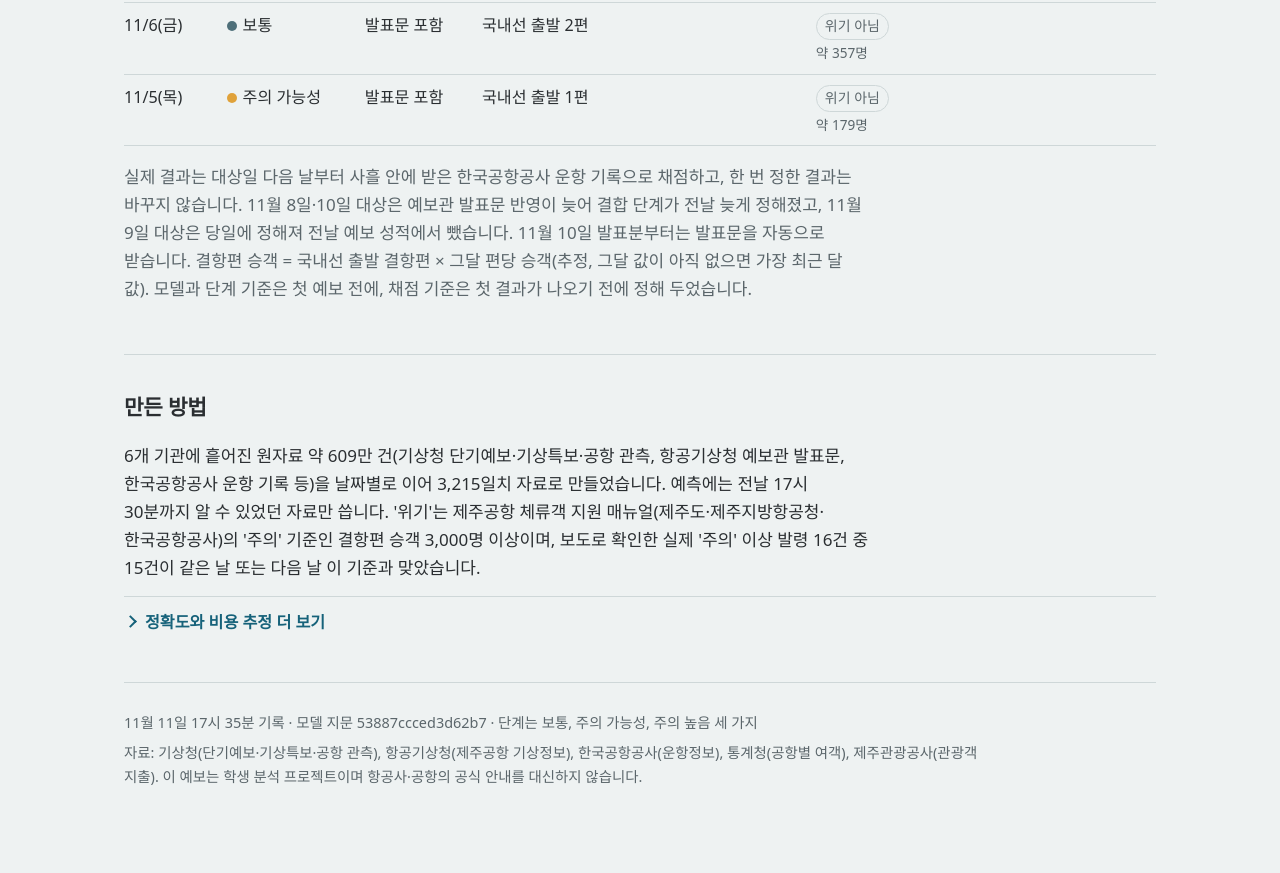
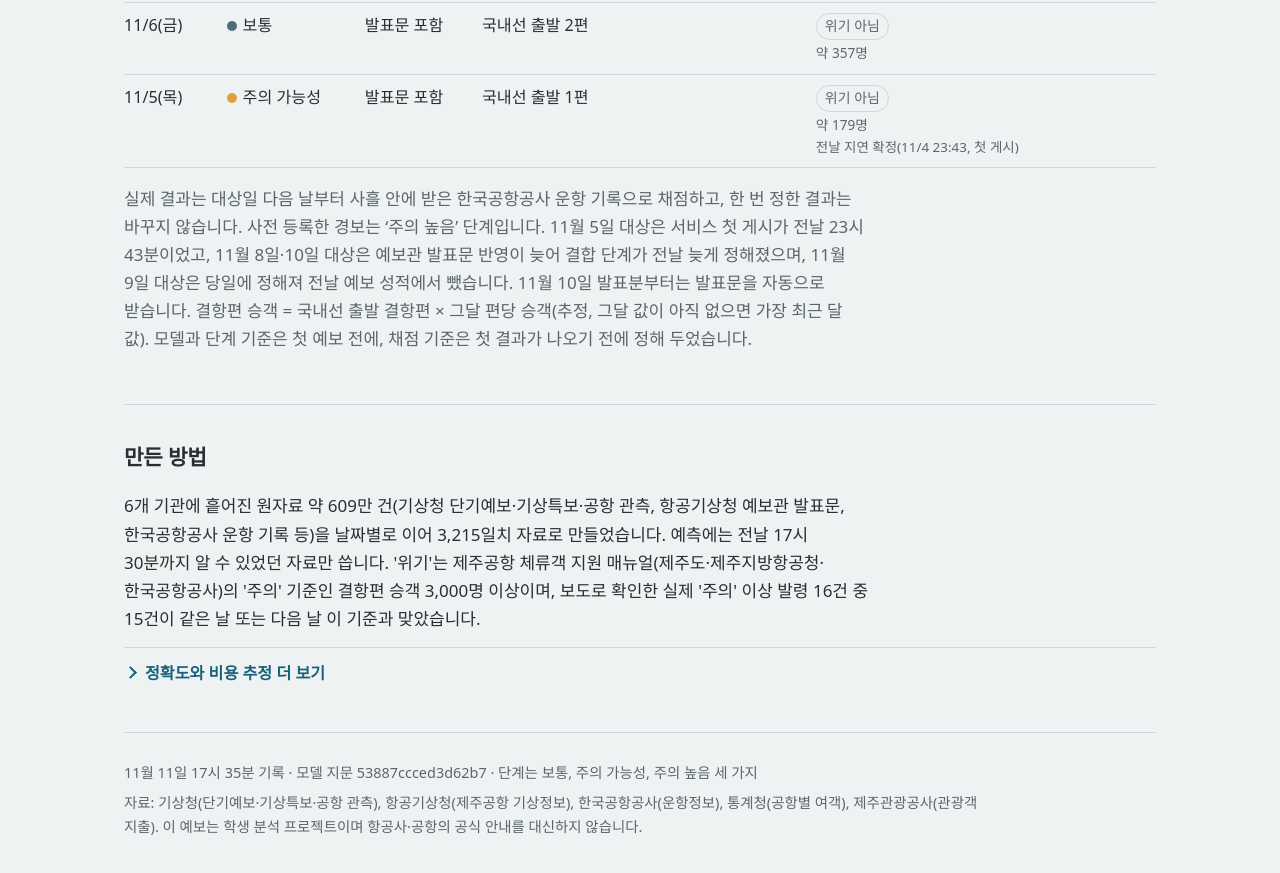
Before and after one commit to choihqmin/jeju-airport-risk, a plain HTML site: page index.html in a window 1280 px wide. Shown: the part 3240-4113 px from the top of the page. Before the commit the page ends 4083 px from the top, so only its background shows below. Drawn offline with Linux system fonts and the light colour scheme; a web font is replaced by a local one.

Commit message:
11/5 대상 첫 게시(11/4 23:43)를 전날 지연으로 표시, 사전 등록 경보='주의 높음' 명시, 열어 둔 탭 30분마다 새로 고침 (Codex 6차)
Co-Authored-By: Claude Opus 5.5 <noreply@anthropic.com>

Claude-Session: https://claude.ai/code/session_013237bUy5y7MGZaaxoQrsEr

```diff
--- a/index.html
+++ b/index.html
@@ -372,7 +372,7 @@ function signals(d) {
   el('signals').innerHTML = rows.map(([k, v]) => `<div class="signal"><dt>${k}</dt><dd>${v}</dd></div>`).join('');
 }
 // 결합 단계가 늦게 정해진 날(보고서 표 A2·사전 등록서 11/11 기록과 같음)
-const LATE_COMBO = { '2026-11-08': ['전날 지연 확정(11/7 17:51)', false], '2026-11-09': ['당일 확정(11/9 20:03) · 전날 예보 성적 제외', true], '2026-11-10': ['전날 지연 확정(11/9 20:03)', false] };
+const LATE_COMBO = { '2026-11-05': ['전날 지연 확정(11/4 23:43, 첫 게시)', false], '2026-11-08': ['전날 지연 확정(11/7 17:51)', false], '2026-11-09': ['당일 확정(11/9 20:03) · 전날 예보 성적 제외', true], '2026-11-10': ['전날 지연 확정(11/9 20:03)', false] };
 function history(h) {
   const tb = document.querySelector('#hist tbody');
   if (!h.length) { el('hist-note').textContent = '아직 기록이 없습니다.'; return; }
@@ -386,7 +386,7 @@ function history(h) {
     const res = (a ? `<span class="res${a.crisis ? ' c' : ''}">${a.crisis ? '위기' : '위기 아님'}</span><small class="m-only" style="display:block">약 ${n0(a.stranded)}명</small>` : '<span class="res">채점 전</span>') + (lc ? `<small style="display:block;color:var(--muted)">${lc[0]}</small>` : '');
     return `<tr><td>${tt.m}/${tt.d}(${tt.w})</td><td><span class="nw">${t ? `<span class="dot ${t.cls}"></span>${t.word}` : '보류'}</span><small class="m-only">${src}</small></td><td class="d-only">${src}</td><td>${act}</td><td>${res}</td></tr>`;
   }).join('');
-  el('hist-note').textContent = '실제 결과는 대상일 다음 날부터 사흘 안에 받은 한국공항공사 운항 기록으로 채점하고, 한 번 정한 결과는 바꾸지 않습니다. 11월 8일·10일 대상은 예보관 발표문 반영이 늦어 결합 단계가 전날 늦게 정해졌고, 11월 9일 대상은 당일에 정해져 전날 예보 성적에서 뺐습니다. 11월 10일 발표분부터는 발표문을 자동으로 받습니다. 결항편 승객 = 국내선 출발 결항편 × 그달 편당 승객(추정, 그달 값이 아직 없으면 가장 최근 달 값). 모델과 단계 기준은 첫 예보 전에, 채점 기준은 첫 결과가 나오기 전에 정해 두었습니다.';
+  el('hist-note').textContent = '실제 결과는 대상일 다음 날부터 사흘 안에 받은 한국공항공사 운항 기록으로 채점하고, 한 번 정한 결과는 바꾸지 않습니다. 사전 등록한 경보는 ‘주의 높음’ 단계입니다. 11월 5일 대상은 서비스 첫 게시가 전날 23시 43분이었고, 11월 8일·10일 대상은 예보관 발표문 반영이 늦어 결합 단계가 전날 늦게 정해졌으며, 11월 9일 대상은 당일에 정해져 전날 예보 성적에서 뺐습니다. 11월 10일 발표분부터는 발표문을 자동으로 받습니다. 결항편 승객 = 국내선 출발 결항편 × 그달 편당 승객(추정, 그달 값이 아직 없으면 가장 최근 달 값). 모델과 단계 기준은 첫 예보 전에, 채점 기준은 첫 결과가 나오기 전에 정해 두었습니다.';
 }
 function method(ref, d) {
   const f = ref.facts;
@@ -524,6 +524,8 @@ main();
 // 오래 열어 둔 탭은 다시 볼 때 새로 불러온다(15분 넘게 지났으면)
 const LOADED = Date.now(); document.addEventListener('visibilitychange', () => { if (document.visibilityState === 'visible' && Date.now() - LOADED > 15 * 60e3) location.reload(); });
 addEventListener('online', () => location.reload());
+// 계속 열어 둔 탭도 30분마다 새 예보가 있는지 다시 불러온다
+setInterval(() => { if (document.visibilityState === 'visible' && Date.now() - LOADED > 30 * 60e3) location.reload(); }, 60e3);
 </script>
 <script>if('serviceWorker' in navigator){addEventListener('load',()=>navigator.serviceWorker.register('sw.js').catch(()=>{}));}</script>
 </body>
```
